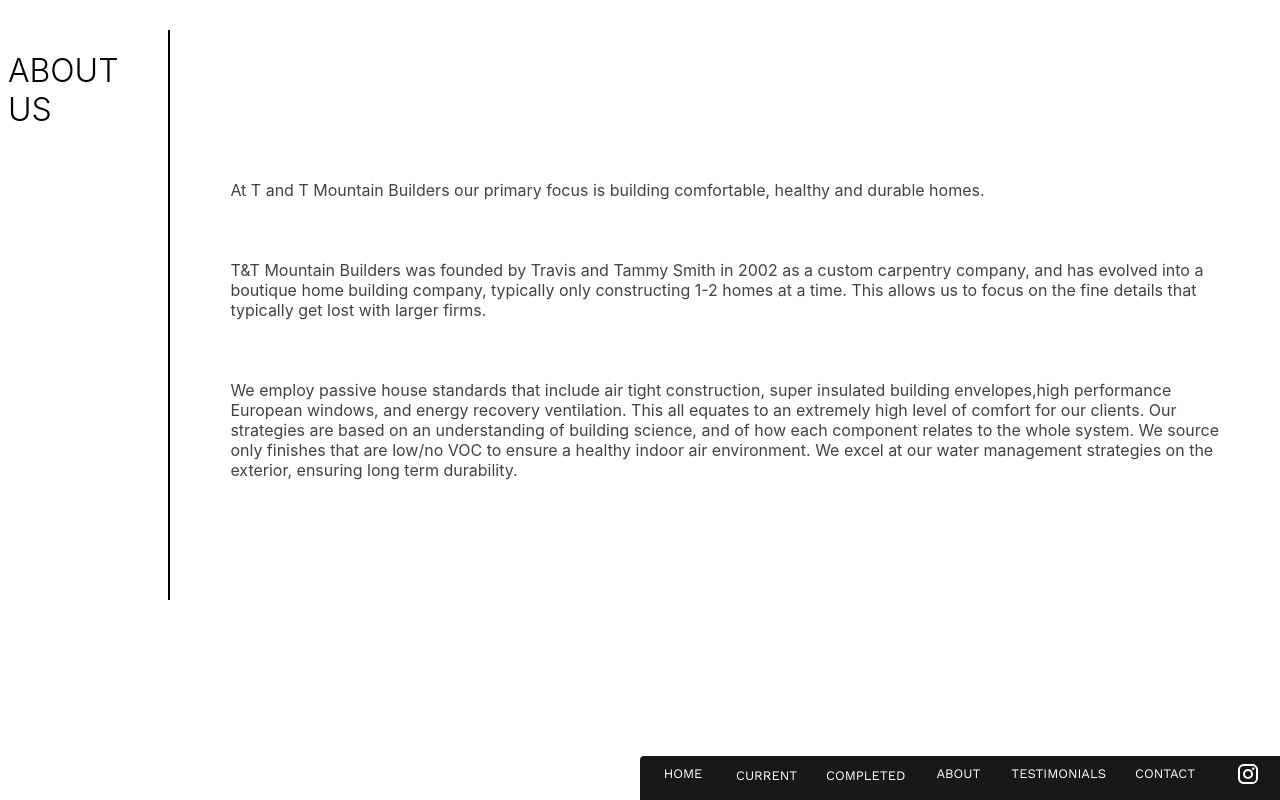
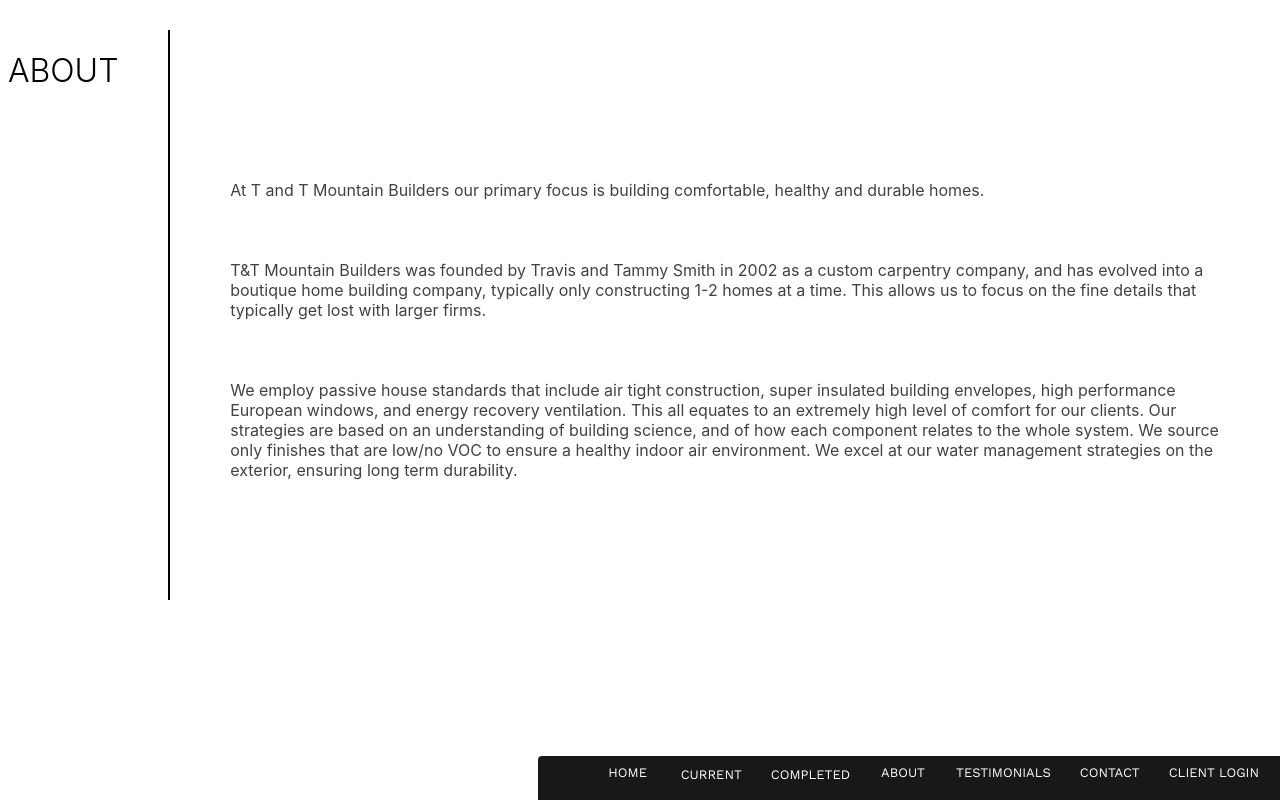
Before and after one commit to grizzCode/builder, a React (Create React App) app: page /about in a window 1280 px wide. Built offline with nearby package versions, Linux system fonts and the light colour scheme.

Commit message:
home page images reset

```diff
--- a/src/App.js
+++ b/src/App.js
@@ -32,7 +32,7 @@
           <Route exact path="/canyon_dr" component={CanyonDr}/>
           <Route exact path="/stagecoach" component={Stagecoach}/>
           <Route exact path="/hitching_post" component={Hitching}/>
-          <Route exact path="/royal_st" component={Royal}/>
+          <Route exact path="/sterlingwood" component={Royal}/>
           <Route exact path="/interlaken" component={Jungfrau}/>
           <Route exact path="/meadows" component={Thor}/>
       </Switch>
--- a/src/components/About.js
+++ b/src/components/About.js
@@ -9,13 +9,13 @@
       <Menu/>
       <StyledDiv>
         <HeaderDiv>
-        <StyledHeader>ABOUT US</StyledHeader>
+        <StyledHeader>ABOUT</StyledHeader>
         </HeaderDiv>
 
         <StyledText>
           <StyledP>At T and T Mountain Builders our primary focus is building comfortable, healthy and durable homes.</StyledP>
           <StyledP>T&T Mountain Builders was founded by Travis and Tammy Smith in 2002 as a custom carpentry company, and has evolved into a boutique home building company, typically only constructing 1-2 homes at a time. This allows us to focus on the fine details that typically get lost with larger firms.</StyledP>
-          <StyledP>We employ passive house standards that include air tight construction, super insulated building envelopes,high performance European windows, and energy recovery ventilation. This all equates to an extremely high level of comfort for our clients. Our strategies are based on an understanding of building science, and of how each component relates to the whole system. We source only finishes that are low/no VOC to ensure a healthy indoor air environment.  We excel at our water management strategies on the exterior, ensuring long term durability.</StyledP>
+          <StyledP>We employ passive house standards that include air tight construction, super insulated building envelopes, high performance European windows, and energy recovery ventilation. This all equates to an extremely high level of comfort for our clients. Our strategies are based on an understanding of building science, and of how each component relates to the whole system. We source only finishes that are low/no VOC to ensure a healthy indoor air environment.  We excel at our water management strategies on the exterior, ensuring long term durability.</StyledP>
         </StyledText>
       </StyledDiv>
     </>
--- a/src/components/Home.js
+++ b/src/components/Home.js
@@ -4,7 +4,7 @@
 
 export default function Home() {
   return (
-    <section class="home">
+    <section className="home">
       <Slider/>
       <Menu/>
     </section>
--- a/src/components/Menu.js
+++ b/src/components/Menu.js
@@ -84,23 +84,8 @@
           TransitionComponent={Fade}
         >
           <MenuItem onClick={handleClose2}>
-            <StyledLink to="/canyon_dr">
-                Canyon Dr
-            </StyledLink>
-          </MenuItem>
-          <MenuItem onClick={handleClose2}>
             <StyledLink to="/stagecoach">
                 Stagecoach
-            </StyledLink>
-          </MenuItem>
-          <MenuItem onClick={handleClose2}>
-            <StyledLink to="/hitching_post">
-                Hitching Post
-            </StyledLink>
-          </MenuItem>
-          <MenuItem onClick={handleClose2}>
-            <StyledLink to="/sterlingwood">
-                Sterlingwood
             </StyledLink>
           </MenuItem>
           <MenuItem onClick={handleClose2}>
@@ -111,6 +96,26 @@
           <MenuItem onClick={handleClose2}>
             <StyledLink to="/interlaken">
                 Interlaken
+            </StyledLink>
+          </MenuItem>
+          <MenuItem onClick={handleClose2}>
+            <StyledLink to="/canyon_dr">
+                Canyon Dr
+            </StyledLink>
+          </MenuItem>
+          <MenuItem onClick={handleClose2}>
+            <StyledLink to="/sterlingwood">
+                Sterlingwood
+            </StyledLink>
+          </MenuItem>
+          <MenuItem onClick={handleClose2}>
+            <StyledLink to="/hitching_post">
+                Hitching Post
+            </StyledLink>
+          </MenuItem>
+          <MenuItem onClick={handleClose2}>
+            <StyledLink to="/maple">
+                Maple
             </StyledLink>
           </MenuItem>
 
@@ -129,6 +134,11 @@
           <StyledLink to="/contact_us">
             Contact
           </StyledLink>
+        </StyledButton>
+        <StyledButton>
+          <StyledA href="https://coconstruct.com/app/skins/default/default.aspx">
+            Client Login
+          </StyledA>
         </StyledButton>
         <Button>
           <a href="https://www.instagram.com/tandttravis/?hl=en">
@@ -158,7 +168,7 @@
 `;
 
 const NavDiv = styled.div`
-  width: 50%;
+  width: 58%;
   height: 44px;
   background-color: #181818;
   text-align: right;
@@ -176,6 +186,15 @@
   font-size: 13px;
   margin-bottom: 3px;
 `
+const StyledA = styled.a`
+  color: inherit;
+  text-transform: uppercase;
+  text-decoration: none;
+  font-family: Work Sans, sans-serif;
+  font-size: 13px;
+  margin-bottom: 3px;
+`
+
 const LogoImg = styled.img`
 margin-top: 0px;
   &:hover {
--- a/src/components/RoyalStreet.js
+++ b/src/components/RoyalStreet.js
@@ -259,7 +259,7 @@
       <Menu/>
       <StyledDiv>
         <HeaderDiv>
-        <StyledHeader>ROYAL ST</StyledHeader>
+        <StyledHeader>STERLINGWOOD</StyledHeader>
         </HeaderDiv>
 
         <GalleryDiv>
--- a/src/components/Slideshow.js
+++ b/src/components/Slideshow.js
@@ -16,17 +16,17 @@
     };
 
     var images = {
-      first: "https://res.cloudinary.com/grizzcode-llc/image/upload/v1595627590/T%20AND%20T%20BUILDERS/Home%20Page/6960Canyon_DR_72_qszkqq.jpg",
-      second: "https://res.cloudinary.com/grizzcode-llc/image/upload/v1595627679/T%20AND%20T%20BUILDERS/Home%20Page/272JungfrauHillRD_68_wzzm3d.jpg",
-      third: "https://res.cloudinary.com/grizzcode-llc/image/upload/v1595627668/T%20AND%20T%20BUILDERS/Home%20Page/7777StagecoachDR-31_jfc63v.jpg",
-      fourth: "https://res.cloudinary.com/grizzcode-llc/image/upload/v1595627598/T%20AND%20T%20BUILDERS/Home%20Page/_JAH9006-2_cpku4m.jpg",
-      fifth: "https://res.cloudinary.com/grizzcode-llc/image/upload/v1595627563/T%20AND%20T%20BUILDERS/Home%20Page/6960Canyon_DR_1_naqykx.jpg",
-      sixth: "https://res.cloudinary.com/grizzcode-llc/image/upload/v1595627645/T%20AND%20T%20BUILDERS/Home%20Page/7777StagecoachDR-29_kafdyd.jpg",
-      seventh: "https://res.cloudinary.com/grizzcode-llc/image/upload/v1595627694/T%20AND%20T%20BUILDERS/Home%20Page/JAH-3862_hm9dgn.jpg",
-      eigthth: "https://res.cloudinary.com/grizzcode-llc/image/upload/v1595627682/T%20AND%20T%20BUILDERS/Home%20Page/272JungfrauHillRD_16_ivmpnn.jpg",
-      ninth: "https://res.cloudinary.com/grizzcode-llc/image/upload/v1595627708/T%20AND%20T%20BUILDERS/Home%20Page/Meadows_Dr_PC-4_qyrq2m.jpg",
-      tenth: "https://res.cloudinary.com/grizzcode-llc/image/upload/v1595627607/T%20AND%20T%20BUILDERS/Home%20Page/_JAH9059_lv9vl8.jpg",
-      eleventh: "https://res.cloudinary.com/grizzcode-llc/image/upload/v1595627582/T%20AND%20T%20BUILDERS/Home%20Page/6960Canyon_DR_63_uascat.jpg",
+      first: "https://res.cloudinary.com/grizzcode-llc/image/upload/v1596491105/T%20AND%20T%20BUILDERS/Home%20Page/Meadows_front_cropped_iooo5s.jpg",
+      second: "https://res.cloudinary.com/grizzcode-llc/image/upload/v1596491112/T%20AND%20T%20BUILDERS/Home%20Page/stagecoach_rear_okynzh.jpg",
+      third: "https://res.cloudinary.com/grizzcode-llc/image/upload/v1596491108/T%20AND%20T%20BUILDERS/Home%20Page/interlaken_2_hg2gt4.jpg",
+      fourth: "https://res.cloudinary.com/grizzcode-llc/image/upload/v1596491099/T%20AND%20T%20BUILDERS/Home%20Page/LaRoche_patio_vwg5us.jpg",
+      fifth: "https://res.cloudinary.com/grizzcode-llc/image/upload/v1596491109/T%20AND%20T%20BUILDERS/Home%20Page/meadows_rear_ibubr2.jpg",
+      sixth: "https://res.cloudinary.com/grizzcode-llc/image/upload/v1596491105/T%20AND%20T%20BUILDERS/Home%20Page/meadows_entry_ptolxi.jpg",
+      seventh: "https://res.cloudinary.com/grizzcode-llc/image/upload/v1596491099/T%20AND%20T%20BUILDERS/Home%20Page/LaRoche_Entry_o58hcf.jpg",
+      eigthth: "https://res.cloudinary.com/grizzcode-llc/image/upload/v1596491099/T%20AND%20T%20BUILDERS/Home%20Page/LaRoche_stair_fqgpsm.jpg",
+      ninth: "https://res.cloudinary.com/grizzcode-llc/image/upload/v1596491112/T%20AND%20T%20BUILDERS/Home%20Page/Interlaken_1_ocsqyz.jpg",
+      tenth: "https://res.cloudinary.com/grizzcode-llc/image/upload/v1596491110/T%20AND%20T%20BUILDERS/Home%20Page/Sorensen_qjpiem.jpg",
+      eleventh: "https://res.cloudinary.com/grizzcode-llc/image/upload/v1596491112/T%20AND%20T%20BUILDERS/Home%20Page/STagecoach_interior_2_rescuh.jpg",
     }
 
     const StyledImg = styled.img`
--- a/src/components/Testimonials.js
+++ b/src/components/Testimonials.js
@@ -61,11 +61,6 @@
               Without question, I would hire Travis to build my next custom home.
             </StyledP>
           </RightDiv>
-          <LeftDiv>
-            <StyledP>
-            Quality and attention to details would describe T&T Mountain Builders.  As a supplier I have worked with T&T for many years.  Travis is one of the most organized, and highest quality framers I have seen.  You will be impressed with the way he organizes, and also accomplishes things.  His knowledge of the building process is very evident in conversation as well as when you work together.  Life is easier when you work with someone like Travis.
-            </StyledP>
-          </LeftDiv>
         </StyledText>
       </StyledDiv>
     </>
--- a/src/index.js
+++ b/src/index.js
@@ -15,4 +15,4 @@
 // If you want your app to work offline and load faster, you can change
 // unregister() to register() below. Note this comes with some pitfalls.
 // Learn more about service workers: https://bit.ly/CRA-PWA
-serviceWorker.unregister();
+serviceWorker.register();
```
Also changed, not shown: public/index.html (+0 -19 lines).
